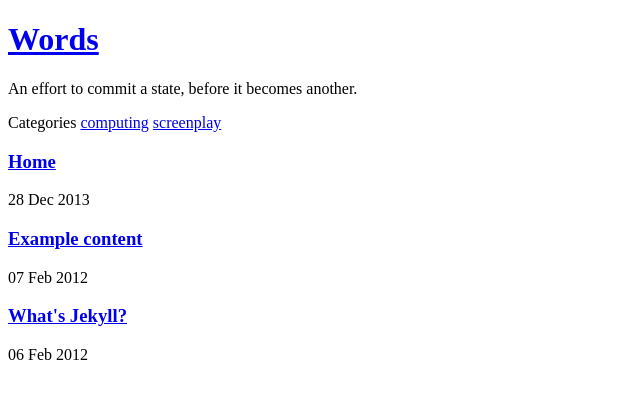
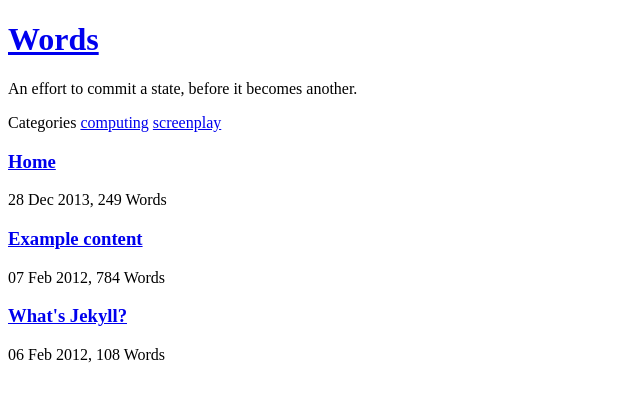
Before and after one commit to jaivigneshvenugopal/writings, a Jekyll site: the page built from index.html, in a window 1280 px wide. Shown: the top 402 px of the page, without its empty margins (0-640 px from the left). Built offline with Jekyll 4.4.1, drawn with Linux system fonts in a browser that asks for light colours; the list of posts is cut into pages by our own code.

Commit message:
implement num of words

```diff
--- a/_layouts/category.html
+++ b/_layouts/category.html
@@ -9,6 +9,6 @@ layout: page
             {{ post.title }}
         </a>
         </h3>
-        <span class="post-date">{{ post.date | date_to_string }}</span>
+        <span class="post-date">{{ post.date | date_to_string }}, {{ post.content | number_of_words }} Words</span>
     {% endfor %}
 </div>
--- a/_layouts/post.html
+++ b/_layouts/post.html
@@ -4,6 +4,6 @@ layout: default
 
 <div class="post">
   <h1 class="post-title">{{ page.title }}</h1>
-  <span class="post-date">{{ page.date | date_to_string }}</span>
+  <span class="post-date">{{ page.date | date_to_string }}, {{ page.content | number_of_words }} Words</span>
   {{ content }}
 </div>
--- a/index.html
+++ b/index.html
@@ -10,6 +10,6 @@ title: Home
         {{ post.title }}
       </a>
     </h3>
-    <span class="post-date">{{ post.date | date_to_string }}</span>
+  <span class="post-date">{{ post.date | date_to_string }}, {{ post.content | number_of_words }} Words</span>
   {% endfor %}
 </div>
```
